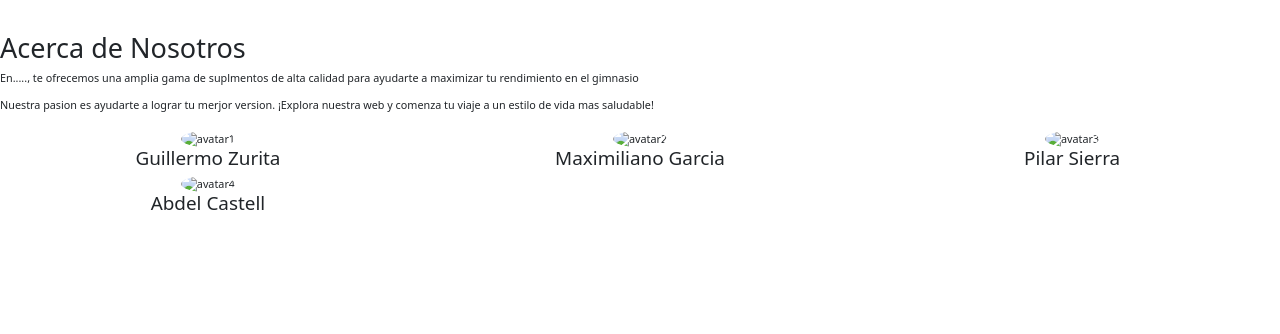
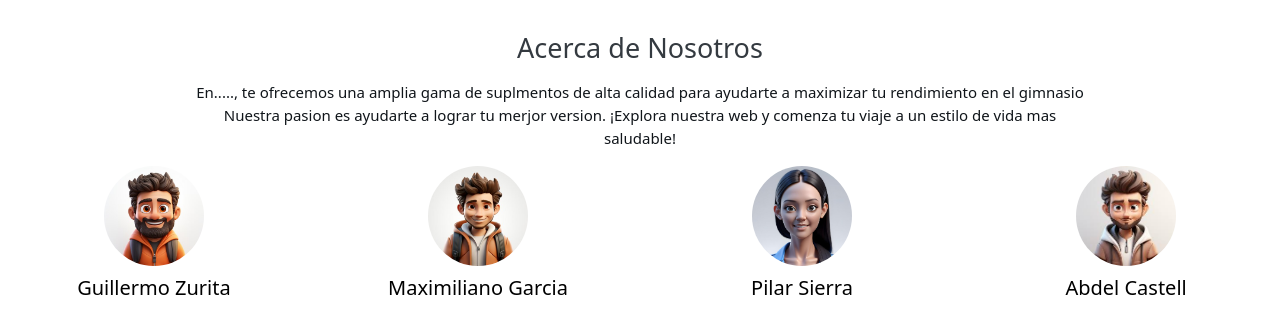
Before and after one commit to guillermozu/TucSalRolling, a plain HTML site: page nosotros.html in a window 1280 px wide. Drawn offline with nearby package versions, Linux system fonts and the light colour scheme.

Commit message:
agregue imagenes avatar  en acerca de nosotros

```diff
--- a/nosotros.html
+++ b/nosotros.html
@@ -12,26 +12,26 @@
 
 
 <main class=" container-nosotros mt-5">
-    <h1>Acerca de Nosotros</h1>
-    <p>En....., te ofrecemos una amplia gama de suplmentos de alta calidad para ayudarte a maximizar tu rendimiento en el gimnasio</p>
-    <p>Nuestra pasion es ayudarte a lograr tu merjor version. ¡Explora nuestra web y comenza tu viaje a un estilo de vida mas saludable!</p>
+    <h1 class="titulo">Acerca de Nosotros</h1>
+    <p class="parrafo-nosotros">En....., te ofrecemos una amplia gama de suplmentos de alta calidad para ayudarte a maximizar tu rendimiento en el gimnasio</p>
+    <p class="parrafo-nosotros">Nuestra pasion es ayudarte a lograr tu merjor version. ¡Explora nuestra web y comenza tu viaje a un estilo de vida mas saludable!</p>
 
     <div class="row mt-4">
-        <div class="col-md-4 text-center">
-            <img src="" alt="avatar1" class="img-fluid rounded-circle">
-            <h3>Guillermo Zurita</h3>
+        <div class="col-12 col-md-6 col-lg-3 text-center mb-4">
+            <img src="./assets/avatar1.jpg" alt="avatar1" class="img-fluid rounded-circle">
+            <h3 class="sub-nombre">Guillermo Zurita</h3>
         </div>
-        <div class="col-md-4 text-center">
-            <img src="" alt="avatar2" class="img-fluid rounded-circle">
-            <h3>Maximiliano Garcia</h3>
+        <div class="col-12 col-md-6 col-lg-3 text-center mb-4">
+            <img src="./assets/avatar2.jpg" alt="avatar2" class="img-fluid rounded-circle">
+            <h3 class="sub-nombre">Maximiliano Garcia</h3>
         </div>
-        <div class="col-md-4 text-center">
-            <img src="" alt="avatar3" class="img-fluid rounded-circle">
-            <h3>Pilar Sierra</h3>
+        <div class="col-12 col-md-6 col-lg-3 text-center mb-4">
+            <img src="./assets/imagen3.jpg" alt="avatar3" class="img-fluid rounded-circle">
+            <h3 class="sub-nombre">Pilar Sierra</h3>
         </div>
-        <div class="col-md-4 text-center">
-            <img src="" alt="avatar4" class="img-fluid rounded-circle">
-            <h3>Abdel Castell</h3>
+        <div class="col-12 col-md-6 col-lg-3 text-center mb-4">
+            <img src="./assets/avatar4.jpg" alt="avatar4" class="img-fluid rounded-circle">
+            <h3 class="sub-nombre">Abdel Castell</h3>
         </div>
     </div>
 
--- a/styles (1).css
+++ b/styles (1).css
@@ -76,6 +76,36 @@ i {
   }
 
 }
+/*estilos acerca de nosotros*/
+img.rounded-circle {
+    width: 100px;
+    max-width: 120px;
+    height: auto;
+    margin-bottom: 10px;
+}
+
+.sub-nombre {
+    font-size: 20px;
+    color: #000000;
+}
+.titulo {
+    font-size: 2.5rem;
+    text-align: center;
+    margin-bottom: 1.5rem;
+    color: #343a40;
+}
+
+.parrafo-nosotros {
+    font-size: 15px;
+    margin-bottom: 1px;
+    text-align: center;
+    max-width: 900px;
+    margin-left: auto;
+    margin-right: auto;
+    color: #10151a;
+
+}
+
 
 @media (min-width: 768px){
 
```
Also changed, not shown: assets/avatar1.jpg (added), assets/avatar2.jpg (added), assets/avatar4.jpg (added), assets/imagen3.jpg (added).
